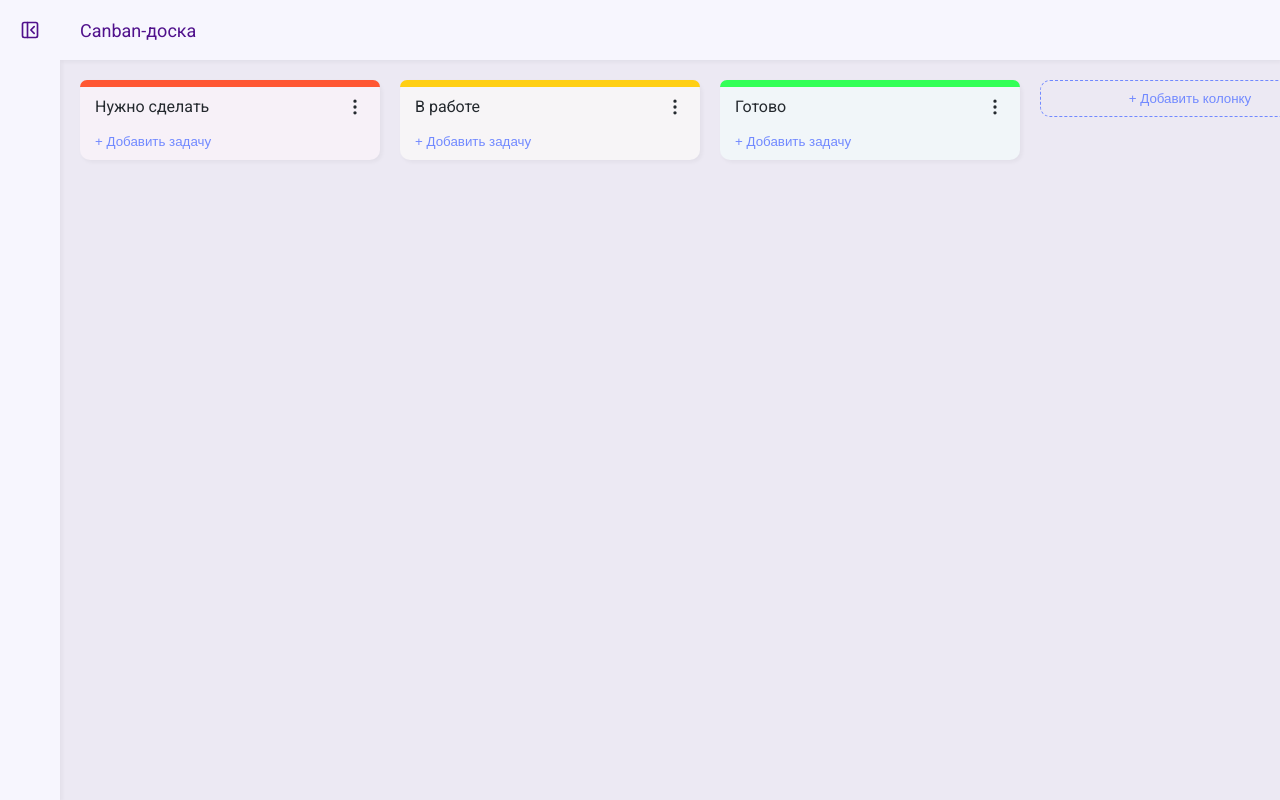
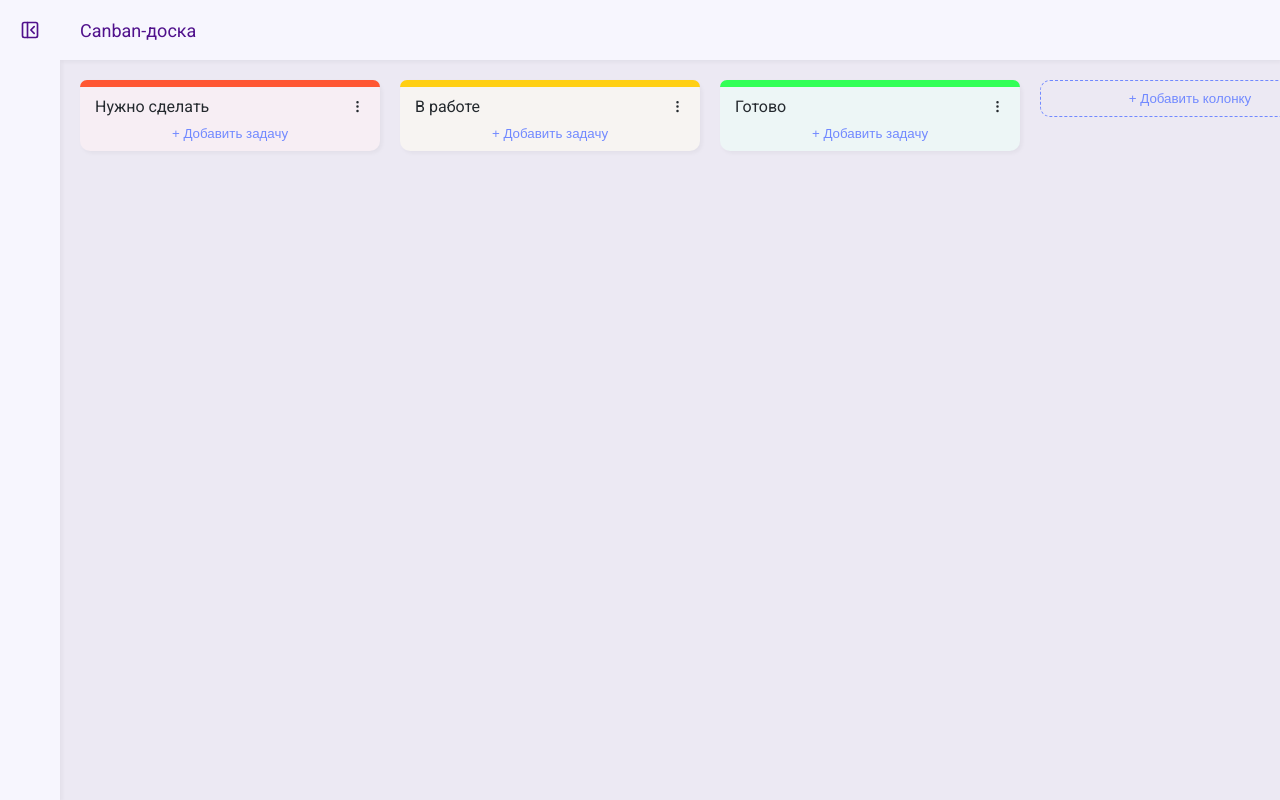
Before and after one commit to L1MBeR1/canban-board, a React (Create React App) app: page / in a window 1280 px wide. Built offline with nearby package versions, Linux system fonts and the light colour scheme.

Commit message:
"Add task reordering, task renaming, and task column changing features"
This diff includes the following changes:

* In `App.css`, there are several updates to the styling of various elements, including the addition

```diff
--- a/src/App.css
+++ b/src/App.css
@@ -129,7 +129,10 @@ body{
 }
 .column-tasks{
   /* margin-top: 10px; */
-  padding: 0 15px 10px 15px;
+  display: flex;
+  flex-direction: column;
+  gap: 10px;
+  padding: 0 8px 10px 8px;
 }
 button{
   cursor: pointer;
@@ -160,10 +163,10 @@ button{
   }
 }
 .task{
-  padding: 10px 15px;
+  overflow: hidden;
   border-radius: 10px;
   background-color: var(--white);
-
+  box-shadow: 2px 2px 4px rgba(36, 41, 46, 0.05);
 }
 .column-add{
   display: flex;
@@ -183,12 +186,27 @@ button{
   }
 }
 .column-header-menu{
+
+  display: flex;
+  justify-content: center;
+  align-items: center;
   cursor: pointer;
+
+
+  border-radius: 3px;
+  aspect-ratio: 1;
+  &:hover{
+    background-color: var(--pale-purple);
+  }
+}
+.task-header-menu{
+  margin-right: -3px;
 }
 .svg{
   pointer-events: none;
-  width: 20px;
-  height: 20px;
+  width: 15px;
+  height: 15px;
+  aspect-ratio: 1;
   stroke: var(--black);
 
 }
@@ -217,3 +235,22 @@ button{
     background-color: var(--light-grey);
   }
 }
+
+.task-header{
+  padding: 10px 10px;
+  display: flex;
+  flex-direction: row;
+  justify-content: space-between;
+}
+.task-expand{
+padding-top:3px;
+  width: 100%;
+  &:hover{
+    background-color: var(--pale-purple);
+  }
+}
+.task-expand svg{
+  stroke: var(--black);
+  width: 15px;
+  height: 15px;
+}
--- a/src/App.js
+++ b/src/App.js
@@ -1,4 +1,4 @@
-import React from 'react';
+import React,{useEffect,useState} from 'react';
 import { useSelector, useDispatch } from 'react-redux';
 import { addColumn } from './reducers/columnsReducer';
 import './App.css'
@@ -9,9 +9,13 @@ import AppHeader from './Components/header';
 
 function App() {
   console.log(useSelector(state => state.columnReducer.columns  ))
+  const [addPermision, setAddPermision] = useState(true);
   const columns = useSelector(state => state.columnReducer.columns);
   const dispatch = useDispatch();
-
+  useEffect(()=>{
+    const hasEmptyColumnName = Object.values(columns).some(column => column.title.trim() === '');
+    setAddPermision(!hasEmptyColumnName);
+  },[columns])
   const handleAddColumn = () => {
     dispatch(addColumn('', getRandomColor())); // Добавляем новую колонку с белым цветом
   };
@@ -33,7 +37,7 @@ function App() {
         {Object.values(columns).map(column => (
           <Column key={column.id} id={column.id} name={column.title} color={column.color} />
         ))}
-        <button className='column-add' onClick={handleAddColumn}>+ Добавить колонку</button>
+        {addPermision && (<button className='column-add' onClick={handleAddColumn}>+ Добавить колонку</button>)}
         </div>
       </div>
     </div>
--- a/src/Components/column.jsx
+++ b/src/Components/column.jsx
@@ -1,7 +1,7 @@
 import React,{useState,useEffect,useRef} from 'react';
 import { useSelector,useDispatch } from 'react-redux';
 import { editColumn, removeColumn } from '../reducers/columnsReducer.js';
-import { addTask } from '../reducers/tasksReducer.js';
+import { addTask,changeTaskColumn } from '../reducers/tasksReducer.js';
 import Task from './task.jsx'
 import { ReactComponent as Menu } from '../images/column/menu-vertical-svgrepo-com.svg';
 
@@ -10,14 +10,19 @@ const Column=(props)=>{
     console.log(useSelector(state => state.tasksReducer.tasks  ))
     const tasks = useSelector(state => state.tasksReducer.tasks);
     const [actionsStatus, setActionsStatus] = useState(false);
+    const [addPermision, setAddPermision] = useState(true);
     const [selectCoords, setSelectCoords] = useState({ x: 0, y: 0 });
     const [name, setName] = useState(props.name);
     const [NewName, setNewName] = useState('');
 
     //const [OldName, setOldName] = useState('');
-
+    const tasksInCurrentColumn = Object.values(tasks).filter(task => task.columnId === props.id);
     const inputRef = useRef(null);
     //const [action, setAction] = useState();
+    useEffect(()=>{
+        const hasEmptyColumnName =tasksInCurrentColumn.some(task => task.title.trim() === '');
+        setAddPermision(!hasEmptyColumnName);
+      },[tasksInCurrentColumn])
     useEffect(() => {
 
         if (props.name === '') {
@@ -57,7 +62,7 @@ const Column=(props)=>{
         setNewName(name);
     }
 
-    const addTask = () => {
+    const handleAddTask = () => {
         dispatch(addTask(props.id, ''));
     };
     const menuTrigger=(e)=>{
@@ -87,12 +92,26 @@ const Column=(props)=>{
 
         return "#" + ((1 << 24) + (r << 16) + (g << 8) + b).toString(16).slice(1);
     }
-    const TaskDrop=()=>{
+    const TaskDrop=(e)=>{
+        e.preventDefault();
+        const taskId = parseInt(e.dataTransfer.getData('taskId'));
+        const columnId = parseInt(e.dataTransfer.getData('columnId'));
+
+        // console.log(columnId,props.id)
+        if (columnId !== props.id){
+            dispatch(changeTaskColumn(taskId, props.id));
+        }
 
     }
-    const blendedColor = blendColors('#f7f6fe', props.color, 0.03);
+    const columnRef = useRef(null);
+
+    const handleDragOver = (e) => {
+        e.preventDefault();
+
+      };
+    const blendedColor = blendColors('#f7f6fe', props.color, 0.05);
     return(
-        <div className="column" style={{ backgroundColor: blendedColor}} onDrop={TaskDrop} tabIndex="0" onBlur={closeActions} Droppable>
+        <div className="column" ref={columnRef} style={{ backgroundColor: blendedColor}} onDrop={TaskDrop} tabIndex="0" onBlur={closeActions} Droppable onDragOver={handleDragOver} >
             <div className='column-color' style={{ backgroundColor: props.color }}/>
             <header className='column-header'>
             {name === '' ? (
@@ -116,11 +135,11 @@ const Column=(props)=>{
                 </header>
             <div className='column-tasks'>
 
-                {Object.values(tasks).map(task => (
-                    <Task key={task.id} title={task.title} />
+                {tasksInCurrentColumn.map(task => (
+                    <Task key={task.id} name={task.title} id={task.id} columnId={task.columnId}/>
                 ))}
 
-                <button className='column-tasks-add' onClick={addTask}>+ Добавить задачу</button>
+            {addPermision && (<button className='column-tasks-add' onClick={handleAddTask}>+ Добавить задачу</button>)}
             </div>
             <div className='column-actions' style={{ display: actionsStatus ? 'flex' : 'none', position: 'absolute', top: selectCoords.y, left: selectCoords.x }}>
                 <div className='column-rename' onClick={handleRenameColumn}>Переименовать</div>
--- a/src/Components/task.jsx
+++ b/src/Components/task.jsx
@@ -4,27 +4,104 @@ import { useDispatch } from 'react-redux';
 //import { editColumn, removeColumn } from '../reducers/columnsReducer.js';
 import { ReactComponent as Menu } from '../images/column/menu-vertical-svgrepo-com.svg';
 import { ReactComponent as Arrow } from '../images/task/arrow-bottom-1-svgrepo-com.svg';
+import { editTask, removeTask } from '../reducers/tasksReducer';
 
 const Task=(props)=>{
     const [actionsStatus, setActionsStatus] = useState(false);
+    const [expandedStatus, setExpandedStatus] = useState(false);
     const [selectCoords, setSelectCoords] = useState({ x: 0, y: 0 });
     const [name, setName] = useState(props.name);
     const [NewName, setNewName] = useState('');
+    const inputRef = useRef(null);
+    useEffect(() => {
 
+        if (props.name === '') {
+            inputRef.current.focus();
+        }
+    }, [props.name]);
+    const dispatch = useDispatch();
+    useEffect(()=>{
+        dispatch(editTask(props.id, name));
+    },[name])
+    // setAction(props.action);
+    // console.log(action)
+
+    const handleExpandedStatus = () => {
+        setExpandedStatus(!expandedStatus)
+      };
+    const handleDeleteTask = () => {
+      dispatch(removeTask(props.id));
+    };
+
+    const handleInputBlur=()=>{
+        if (NewName.trim() !== '') {
+            setName(NewName);
+        }
+
+        setNewName('');
+    }
+    const handleInputChange = (e) => {
+        setNewName(e.target.value);
+    };
+
+    const handleKeyDown = (e) => {
+        if (e.key === 'Enter') {
+            handleInputBlur();
+        }
+    };
+    const handleRenameTask=()=>{
+        setName('')
+        setNewName(name);
+    }
+
+    const menuTrigger=(e)=>{
+        setSelectCoords({ x: e.target.offsetLeft -90, y: e.target.offsetTop + e.target.clientHeight + 5 });
+        setActionsStatus(!actionsStatus)
+        //console.log(e)
+    }
+    const closeActions = () => {
+    if (actionsStatus) {
+        setActionsStatus(false)
+    }
+    };
+    const handleDragStart = (e) => {
+        e.dataTransfer.setData('taskId', props.id); // Устанавливаем идентификатор задачи
+        e.dataTransfer.setData('columnId', props.columnId); // Устанавливаем идентификатор колонки
+        //console.log(props.columnId)
+      };
     return(
-        <div className="task" draggable>
+        <div className="task" draggable tabIndex="0" onBlur={closeActions} onDragStart={handleDragStart}>
             <header className='task-header'>
-                <div>
-                     <div>{props.title}</div>
-                     <div></div>
-                </div>
+                {name === '' ? (
+                    <input
+                        ref={inputRef}
+                        type="text"
 
-                <div>{props.description}</div>
+                        value={NewName}
+                        onChange={handleInputChange}
+                        onBlur={handleInputBlur}
+                        onKeyDown={handleKeyDown}
+                        placeholder="Введите название"
+                        maxLength={40}
+                    />
+                ) : (
+                     <div onDoubleClick={handleRenameTask}>{name}</div>
+                    )}
+                    <div className='task-header-menu' onClick={menuTrigger}>
+                    <Menu className='svg'></Menu>
+                    </div>
+
             </header>
-            <div>
-
+            <div className='task-content'>
+                <div className='task-decription'>{props.description}</div>
+                <div className='task-files'></div>
+                <div className='task-comments'></div>
             </div>
-            <button></button>
+            <button onClick={handleExpandedStatus} className='task-expand'><Arrow className='svg'></Arrow></button>
+            <div className='column-actions' style={{ display: actionsStatus ? 'flex' : 'none', position: 'absolute', top: selectCoords.y, left: selectCoords.x }}>
+                <div className='column-rename' onClick={handleRenameTask}>Переименовать</div>
+                <div className='column-delete' onClick={handleDeleteTask}>Удалить</div>
+            </div>
         </div>
     );
 };
--- a/src/actionsTypes/tasksActionTypes.js
+++ b/src/actionsTypes/tasksActionTypes.js
@@ -1,3 +1,4 @@
 export const ADD_TASK = 'ADD_TASK';
 export const EDIT_TASK = 'EDIT_TASK';
 export const REMOVE_TASK = 'REMOVE_TASK';
+export const CHANGE_TASK_COLUMN = 'CHANGE_TASK_COLUMN'
--- a/src/reducers/tasksReducer.js
+++ b/src/reducers/tasksReducer.js
@@ -1,6 +1,6 @@
-import { ADD_TASK, EDIT_TASK, REMOVE_TASK } from '../actionsTypes/tasksActionTypes';
+import { ADD_TASK, EDIT_TASK, REMOVE_TASK, CHANGE_TASK_COLUMN } from '../actionsTypes/tasksActionTypes';
 
-let nextId = 3; // Установим начальное значение для следующего id
+let nextId = 0; // Установим начальное значение для следующего id
 
 export const addTask = (columnId, title) => ({
   type: ADD_TASK,
@@ -17,12 +17,13 @@ export const removeTask = (taskId) => ({
   payload: { taskId },
 });
 
+export const changeTaskColumn = (taskId, newColumnId) => ({
+  type: CHANGE_TASK_COLUMN,
+  payload: { taskId, newColumnId },
+});
+
 const initialState = {
-  tasks: {
-    // '0': { id: 0, columnId: 0, title: 'Сделать план проекта' },
-    // '1': { id: 1, columnId: 1, title: 'Написать код для функции X' },
-    // '2': { id: 2, columnId: 2, title: 'Подготовить презентацию' },
-  },
+  tasks: {},
 };
 
 const taskReducer = (state = initialState, action) => {
@@ -50,6 +51,19 @@ const taskReducer = (state = initialState, action) => {
         },
       };
     }
+    case CHANGE_TASK_COLUMN: {
+      const { taskId, newColumnId } = action.payload;
+      return {
+        ...state,
+        tasks: {
+          ...state.tasks,
+          [taskId]: {
+            ...state.tasks[taskId],
+            columnId: newColumnId,
+          },
+        },
+      };
+    }
     case REMOVE_TASK: {
       const { [action.payload.taskId]: removedTask, ...updatedTasks } = state.tasks;
       return {
```
Also changed, not shown: src/images/task/arrow-bottom-1-svgrepo-com.svg.
